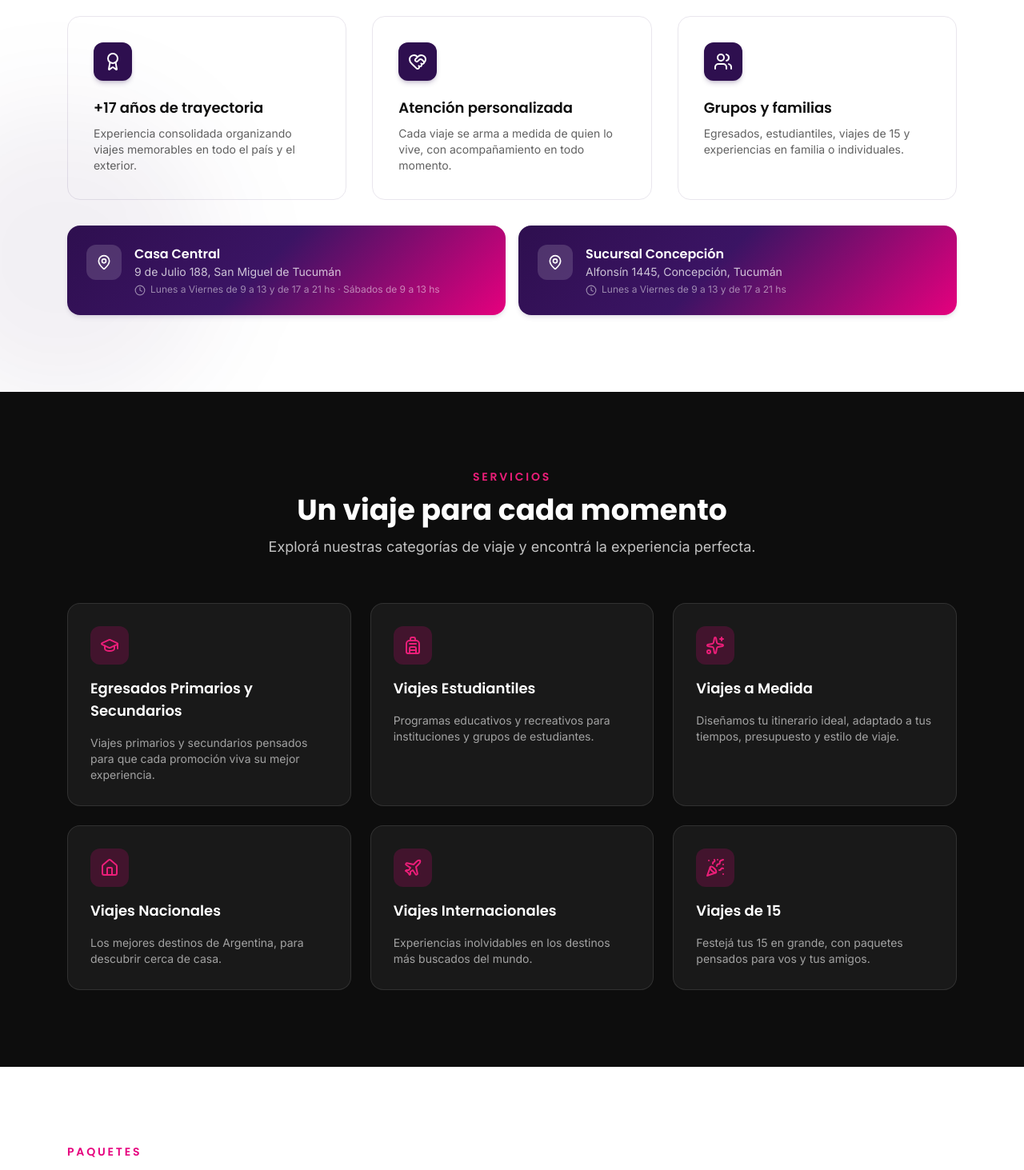
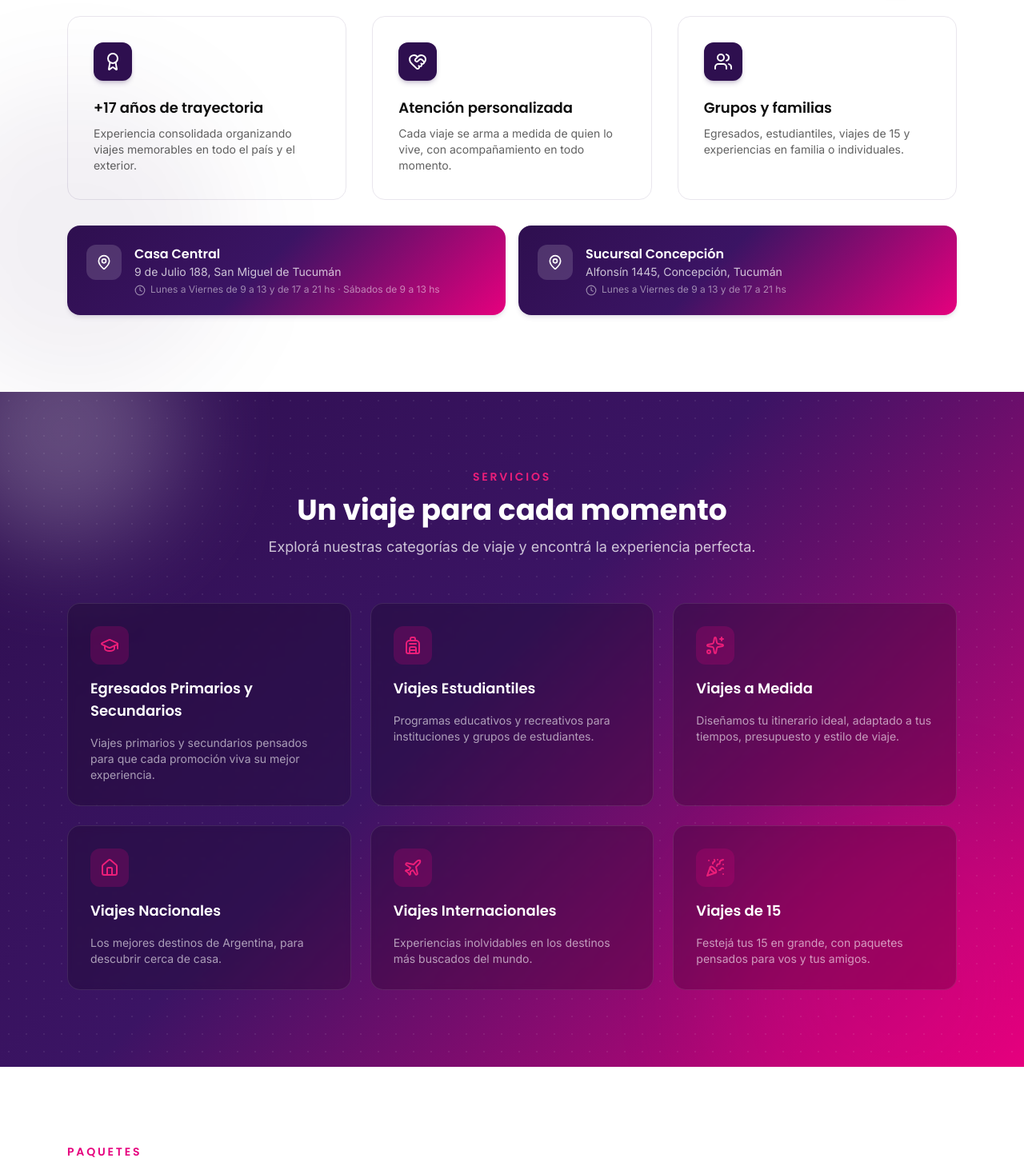
Before and after one commit to vincentravel/vincent-travel, a React (Vite) app in the folder client/: page / in a window 1280 px wide. Shown: the part 1140-2603 px from the top of the page at 80% size. Built offline with nearby package versions, Linux system fonts and the light colour scheme; no server answers.

Commit message:
mejora la estructura y el estilo de los componentes About, Hero y Services

```diff
--- a/client/src/components/home/About.jsx
+++ b/client/src/components/home/About.jsx
@@ -25,16 +25,8 @@ export default function About() {
   return (
     <section id="nosotros" className="relative overflow-hidden bg-white py-24">
       <div className="pointer-events-none absolute inset-0">
-        <motion.div
-          animate={{ x: [0, 30, 0], y: [0, -20, 0] }}
-          transition={{ duration: 13, repeat: Infinity, ease: 'easeInOut' }}
-          className="absolute -top-20 right-0 h-80 w-80 rounded-full bg-brand-magenta/[0.06] blur-3xl"
-        />
-        <motion.div
-          animate={{ x: [0, -20, 0], y: [0, 25, 0] }}
-          transition={{ duration: 15, repeat: Infinity, ease: 'easeInOut' }}
-          className="absolute bottom-0 -left-24 h-96 w-96 rounded-full bg-brand-violet/[0.06] blur-3xl"
-        />
+        <div className="absolute -top-20 right-0 h-80 w-80 rounded-full bg-brand-magenta/[0.06] blur-3xl" />
+        <div className="absolute bottom-0 -left-24 h-96 w-96 rounded-full bg-brand-violet/[0.06] blur-3xl" />
       </div>
 
       <div className="relative mx-auto max-w-6xl px-5">
--- a/client/src/components/home/Hero.jsx
+++ b/client/src/components/home/Hero.jsx
@@ -1,3 +1,4 @@
+import { useEffect, useRef } from 'react';
 import { motion } from 'framer-motion';
 import { ArrowRight, MapPin, ChevronDown } from 'lucide-react';
 import Button from '../ui/Button';
@@ -14,26 +15,50 @@ const item = {
 };
 
 export default function Hero() {
+  const videoRef = useRef(null);
+
+  useEffect(() => {
+    const video = videoRef.current;
+    if (!video) return;
+
+    const tryPlay = () => {
+      if (video.paused) {
+        video.play().catch(() => {
+          // el navegador puede rechazar el autoplay hasta que termine de cargar; reintenta con los eventos de abajo
+        });
+      }
+    };
+
+    tryPlay();
+    video.addEventListener('loadeddata', tryPlay);
+    video.addEventListener('canplay', tryPlay);
+    document.addEventListener('visibilitychange', tryPlay);
+
+    return () => {
+      video.removeEventListener('loadeddata', tryPlay);
+      video.removeEventListener('canplay', tryPlay);
+      document.removeEventListener('visibilitychange', tryPlay);
+    };
+  }, []);
+
   return (
     <section className="relative flex min-h-screen items-center overflow-hidden bg-brand-violet pt-28 pb-20">
       <motion.video
+        ref={videoRef}
         className="absolute inset-0 h-full w-full object-cover"
         src={HERO_VIDEO_URL}
         autoPlay
         muted
         loop
         playsInline
+        preload="auto"
         initial={{ scale: 1.1, opacity: 0 }}
         animate={{ scale: 1, opacity: 1 }}
         transition={{ duration: 1.4, ease: 'easeOut' }}
       />
       <div className="absolute inset-0 bg-gradient-to-b from-brand-violet/80 via-brand-violet/60 to-brand-black/90" />
       <div className="pointer-events-none absolute inset-0 opacity-30">
-        <motion.div
-          animate={{ x: [0, 40, 0], y: [0, 20, 0] }}
-          transition={{ duration: 11, repeat: Infinity, ease: 'easeInOut' }}
-          className="absolute -top-24 -left-24 h-96 w-96 rounded-full bg-brand-magenta blur-3xl"
-        />
+        <div className="absolute -top-24 -left-24 h-96 w-96 rounded-full bg-brand-magenta blur-3xl" />
       </div>
 
       <div className="relative mx-auto max-w-3xl px-5 text-center">
--- a/client/src/components/home/Services.jsx
+++ b/client/src/components/home/Services.jsx
@@ -45,8 +45,21 @@ const SERVICES = [
 
 export default function Services() {
   return (
-    <section id="servicios" className="bg-brand-black py-24">
-      <div className="mx-auto max-w-6xl px-5">
+    <section id="servicios" className="relative overflow-hidden bg-brand-gradient py-24">
+      <div className="pointer-events-none absolute inset-0 opacity-25">
+        <div className="absolute -top-24 -left-16 h-72 w-72 rounded-full bg-white blur-3xl" />
+        <div className="absolute -bottom-32 -right-16 h-[28rem] w-[28rem] rounded-full bg-brand-magenta blur-3xl" />
+      </div>
+      <div
+        className="pointer-events-none absolute inset-0 opacity-[0.07]"
+        style={{
+          backgroundImage: 'radial-gradient(currentColor 1px, transparent 1px)',
+          backgroundSize: '22px 22px',
+          color: '#ffffff',
+        }}
+      />
+
+      <div className="relative mx-auto max-w-6xl px-5">
         <SectionHeading
           eyebrow="Servicios"
           title="Un viaje para cada momento"
@@ -69,7 +82,7 @@ export default function Services() {
                   href={buildWhatsAppLink(WHATSAPP_MESSAGES.general)}
                   target="_blank"
                   rel="noopener noreferrer"
-                  className="group flex h-full flex-col gap-4 rounded-2xl border border-white/10 bg-white/5 p-7 transition-all hover:border-brand-magenta/50 hover:bg-white/10"
+                  className="group flex h-full flex-col gap-4 rounded-2xl border border-white/10 bg-black/20 p-7 backdrop-blur-sm transition-all hover:border-brand-magenta/50 hover:bg-black/30"
                 >
                   <motion.div
                     whileHover={{ scale: 1.12, rotate: 6 }}
@@ -84,7 +97,7 @@ export default function Services() {
               ) : (
                 <Link
                   to={`/paquetes?categoria=${s.category}`}
-                  className="group flex h-full flex-col gap-4 rounded-2xl border border-white/10 bg-white/5 p-7 transition-all hover:border-brand-magenta/50 hover:bg-white/10"
+                  className="group flex h-full flex-col gap-4 rounded-2xl border border-white/10 bg-black/20 p-7 backdrop-blur-sm transition-all hover:border-brand-magenta/50 hover:bg-black/30"
                 >
                   <motion.div
                     whileHover={{ scale: 1.12, rotate: 6 }}
```
